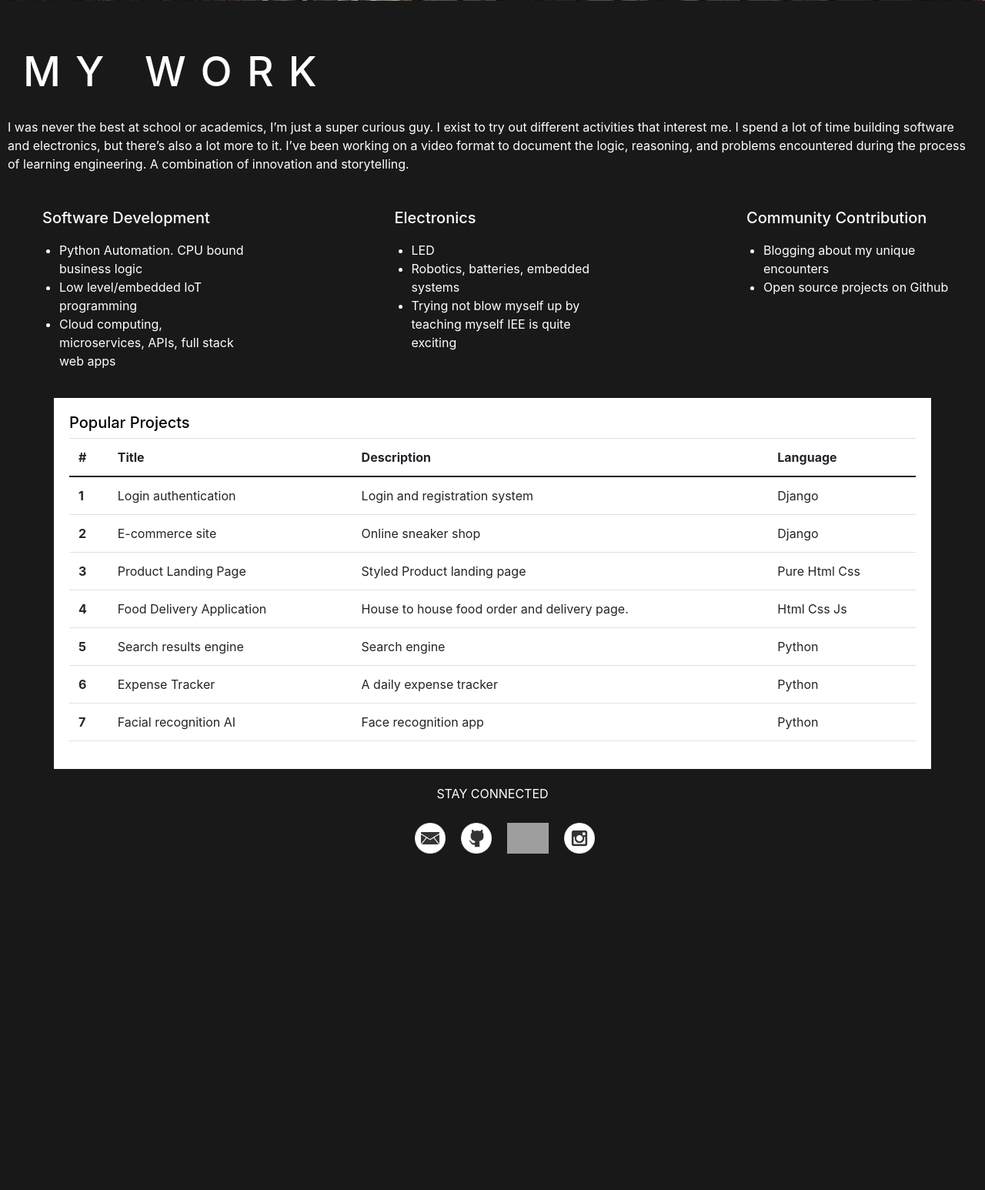
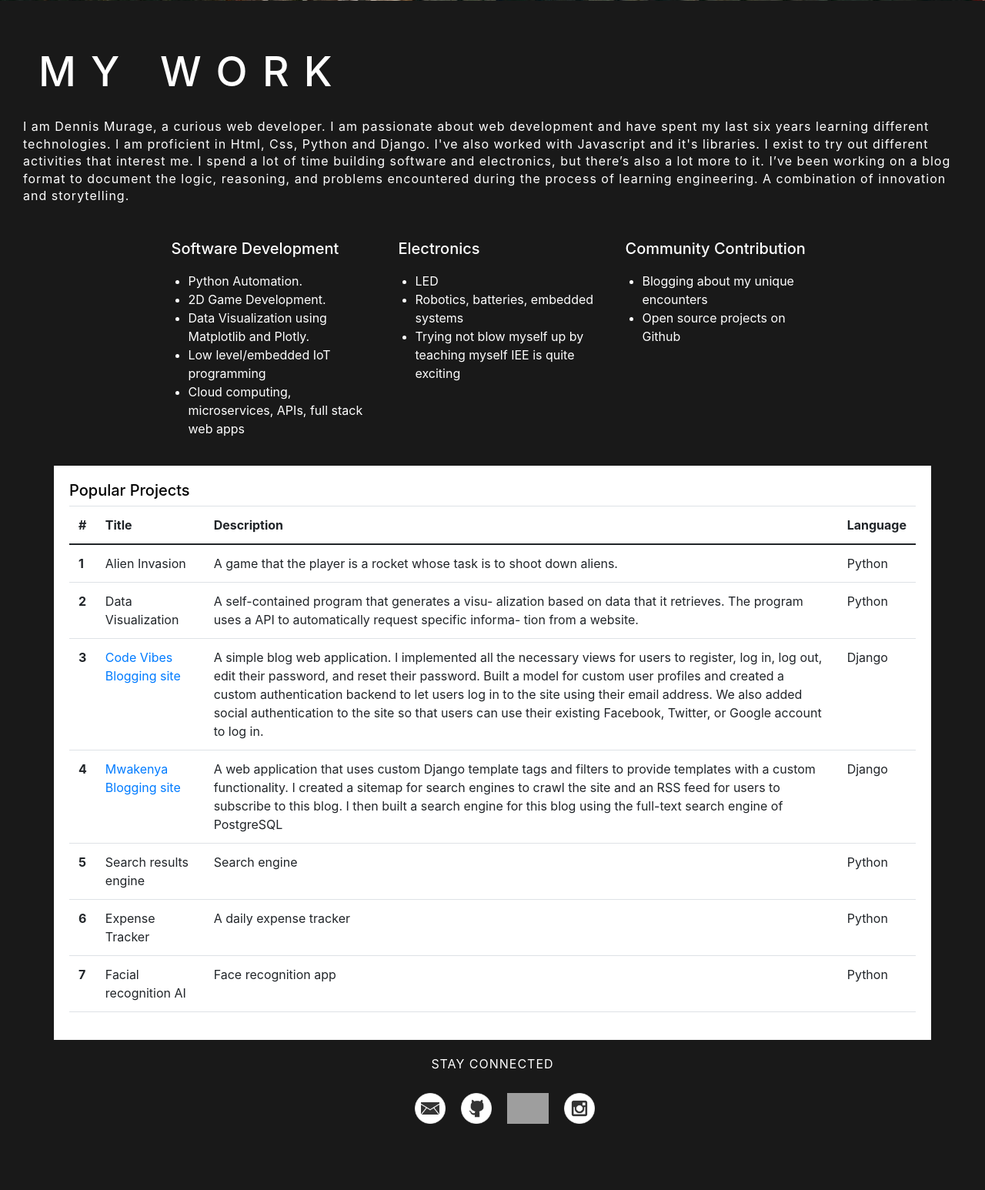
Before and after one commit to javaGhost1/myporto, a Django app: page / in a window 1280 px wide. Shown: the part 749-2295 px from the top of the page at 77% size. Before the commit the page ends 1858 px from the top, so only its background shows below. Run offline with Django 3.2, Linux system fonts and the light colour scheme; some libraries are stand-ins or nearby versions; grey boxes are pictures that could not be loaded.

```diff
--- a/mypage/templates/mypage/contact.html
+++ b/mypage/templates/mypage/contact.html
@@ -4,13 +4,13 @@
 
 {% block content %}
 {% include 'mypage/navbar.html' %}
-    <div style="padding:5px;">
+    <div class='contact' style="padding:5px;">
         <h4 style=" padding-top: 80px;">Message me for any inquiry.</h4>
         <p>
         Please enter your name, email address and message.
         I will be happy to contact you directly and answer your questions.
         </p>
-    </div>
+
     <form method="post" class="form">
         {% csrf_token %}
         {% bootstrap_form form %}
@@ -19,6 +19,7 @@
         {% endbuttons %}
         <input type="hidden" name='next' value="{% url 'mypage:index'%}"/>
     </form>
+</div>
     <br>
     <div>
         <footer class="footer container-fluid">
--- a/mypage/templates/mypage/index.html
+++ b/mypage/templates/mypage/index.html
@@ -15,9 +15,9 @@
             </div>
             <div class="icons">
                 <ul>
-                    <li><a href="#" ><img src="{% static 'images/email.png'%}" alt="you"></a></li>
+                    <li><a href="{% url 'mypage:contact'%}" ><img src="{% static 'images/email.png'%}" alt="you"></a></li>
                     <li><a href="https://github.com/javaGhost1" target="_blank"><img src="{% static 'images/github.png'%}" alt=""></a></li>
-                    <li><a href="https://twitter.com/home" target="_blank"><img src="{% static 'images/twitter_transparent.png' %}" alt=""></a></li>
+                    <li><a href="https://twitter.com/NjeruFreeman" target="_blank"><img src="{% static 'images/twitter_transparent.png' %}" alt=""></a></li>
                     <li><a href="https://www.instagram.com/njerufreeman/" target="_blank"><img src="{% static 'images/instagram.png'%}" alt=""></a></li>
                 </ul>
             </div>
@@ -25,12 +25,14 @@
     </main>
 <section id="section2" class="my-work">
     <h3 id="msg">My Work</h3>
-    <p>I was never the best at school or academics, I’m just a super curious guy. I exist to try out different activities that interest me. I spend a lot of time building software and electronics, but there’s also a lot more to it. I’ve been working on a video format to document the logic, reasoning, and problems encountered during the process of learning engineering. A combination of innovation and storytelling.</p>
+    <p>I am Dennis Murage, a curious web developer. I am passionate about web development and have spent my last six years learning different technologies. I am proficient in Html, Css, Python and Django. I've also worked with Javascript and it's libraries. I exist to try out different activities that interest me. I spend a lot of time building software and electronics, but there’s also a lot more to it. I’ve been working on a blog format to document the logic, reasoning, and problems encountered during the process of learning engineering. A combination of innovation and storytelling.</p>
     <div class="list-panel">
         <div class="col-lg-3">
             <h5>Software Development</h5>
             <ul>
-                <li>Python Automation. CPU bound business logic</li>
+                <li>Python Automation.</li>
+                <li>2D Game Development.</li>
+                <li> Data Visualization using Matplotlib and Plotly.</li>
                 <li>Low level/embedded IoT programming</li>
                 <li>Cloud computing, microservices, APIs, full stack web apps</li>
             </ul>
@@ -68,30 +70,53 @@
                         <tbody>
                             <tr>
                                 <th scope="row">1</th>
-                                    <td>Login authentication</td>
-                                    <td>Login and registration system</td>
-                                    <td>Django</td>
+                                    <td>Alien Invasion</td>
+                                    <td>A game that the player is a rocket whose task is to shoot down aliens.</td>
+                                    <td>Python</td>
 
 
                             </tr>
                             <tr>
                                 <th scope="row">2</th>
-                                <td>E-commerce site</td>
-                                <td>Online sneaker shop</td>
-                                <td>Django</td>
+                                <td>Data Visualization</td>
+                                <td>A
+                                    self-contained program that generates a visu-
+                                    alization based on data that it retrieves. The
+                                    program uses a API to automatically request specific informa-
+                                    tion from a website.</td>
+                                <td>Python</td>
 
                             </tr>
                             <tr>
-                                <th scope="row">3</th>
-                                <td>Product Landing Page</td>
-                                <td>Styled Product landing page</td>
-                                <td>Pure Html Css</td>
+                                    <th scope="row">3</th>
+                                    <td>
+                                        <a target="_blank" href="https://guarded-cove-79207.herokuapp.com/">
+
+                                        Code Vibes Blogging site
+                                        </a>
+                                    </td>
+                                    <td>A simple blog web application. I implemented all the necessary views for users to register, log in, log out,
+                                        edit their password, and reset their password. Built a model for custom user
+                                        profiles and created a custom authentication backend to let users log in to
+                                        the site using their email address. We also added social authentication to the
+                                        site so that users can use their existing Facebook, Twitter, or Google account to
+                                        log in.</td>
+                                    <td>Django</td>
                             </tr>
                             <tr>
                                 <th scope="row">4</th>
-                                <td>Food Delivery Application</td>
-                                <td>House to house food order and delivery page.</td>
-                                <td>Html Css Js</td>
+                                <td>
+                                    <a target="_blank" href='https://fast-reef-57613.herokuapp.com/blog/'>
+
+                                    Mwakenya Blogging site</td>
+                                    </a>
+                                <td>A web application that uses custom Django template tags and filters
+                                    to provide templates with a custom functionality. I created a sitemap for
+                                    search engines to crawl the site and an RSS feed for users to subscribe to this
+                                    blog. I then built a search engine for this blog using the full-text search engine
+                                    of PostgreSQL</td>
+                                <td>Django</td>
+
                             </tr>
                             <tr>
                                 <th scope="row">5</th>
--- a/mypage/views.py
+++ b/mypage/views.py
@@ -1,7 +1,7 @@
 
 from django.shortcuts import render, redirect, get_object_or_404
+from django.core.mail import send_mail, BadHeaderError
 from .forms import *
-from django.core.mail import send_mail, BadHeaderError
 from django.http import HttpResponse
 
 # Create your views here.
@@ -26,17 +26,17 @@ def contact(request):
         form = contactForm(request.POST)
         # validate form
         if form.is_valid():
-            subject = "website inquiry"
+            subject = "Website inquiry"
             body = {
                 'first_name': form.cleaned_data['first_name'],
                 'last_name': form.cleaned_data['last_name'],
-                'email': form.cleaned_data['email'],
+                'email': form.cleaned_data['email_address'],
                 'message': form.cleaned_data['message'],
             }
             message = "\n".join(body.values())
 
             try:
-                send_email(subject, message, 'dennismurage97@gmail.com', ['dennismurage97@gmail.com'])
+                send_mail(subject, message, body['email'], ['dennismurage97@gmail.com'])
             except BadHeaderError:
                 return HttpResponse('Invalid header found')
             return redirect('mypage:index')
--- a/static/css/style.css
+++ b/static/css/style.css
@@ -50,7 +50,7 @@ body{
 
     background-repeat: no-repeat;
     background-attachment: fixed;
-    /* opacity: 0.65;  */
+
     background-position: center;
     background-size: cover;
     height: 750px;
@@ -107,17 +107,23 @@ body{
 .my-work{
     background-color: #191919;
     color: #fff;
-    padding: 40px 10px;
+    padding: 40px 30px;
     display: flex;
     flex-direction: column;
 }
 .my-work h3{
     padding: 20px;
 }
+.my-work p{
+    letter-spacing: 1px;
+    line-height: 1.4em;
+    font-size: 16px;
+}
 .list-panel{
     padding: 20px;
     display: flex;
-    justify-content: space-between;
+    justify-content: center;
+    flex-wrap: wrap;
 }
 .list-panel h5{
     padding: 10px;
@@ -178,6 +184,7 @@ body{
     font-weight: 400;
 
 }
+
 #bt{
     font-family: fell, Georgia, Cambria, "Times New Roman", Times, serif;
     color: rgba(41, 41, 41, 1);
```
Also changed, not shown: murage/settings.py (+11 -2 lines), db.sqlite3.
